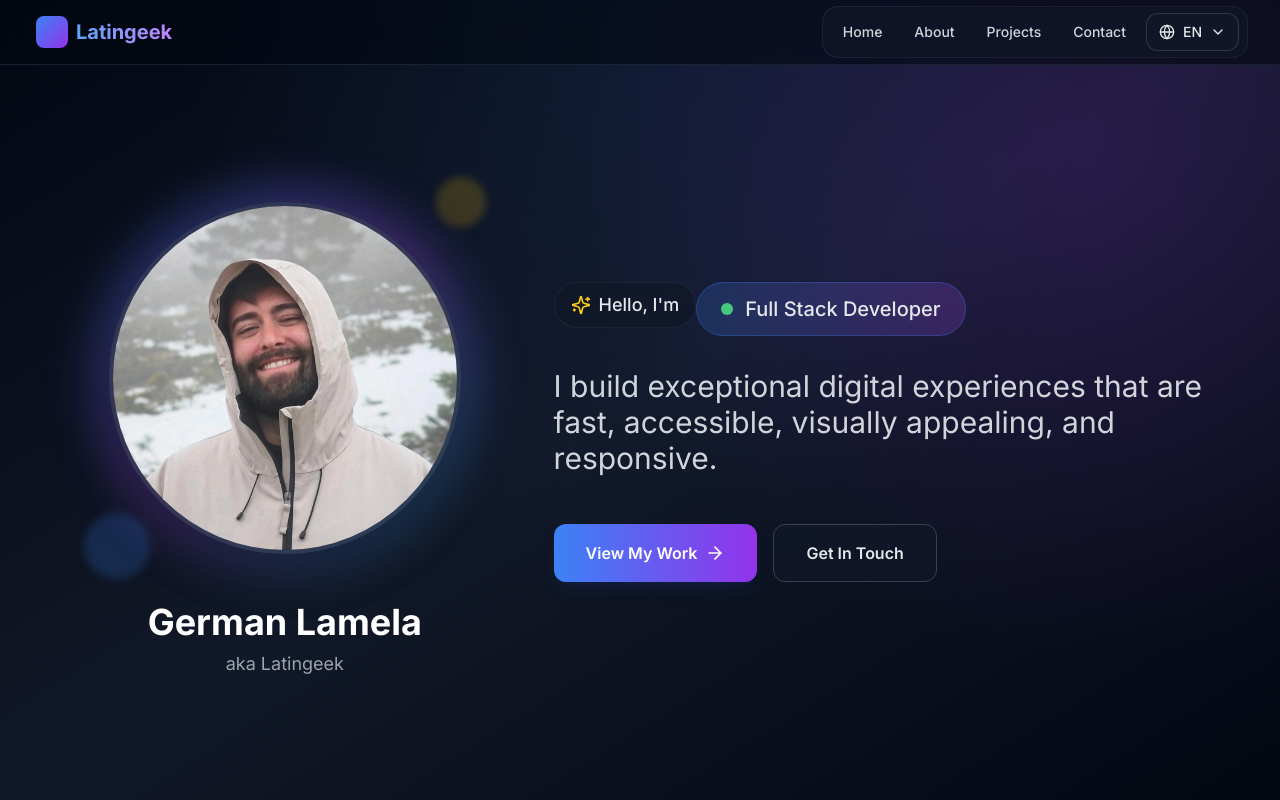
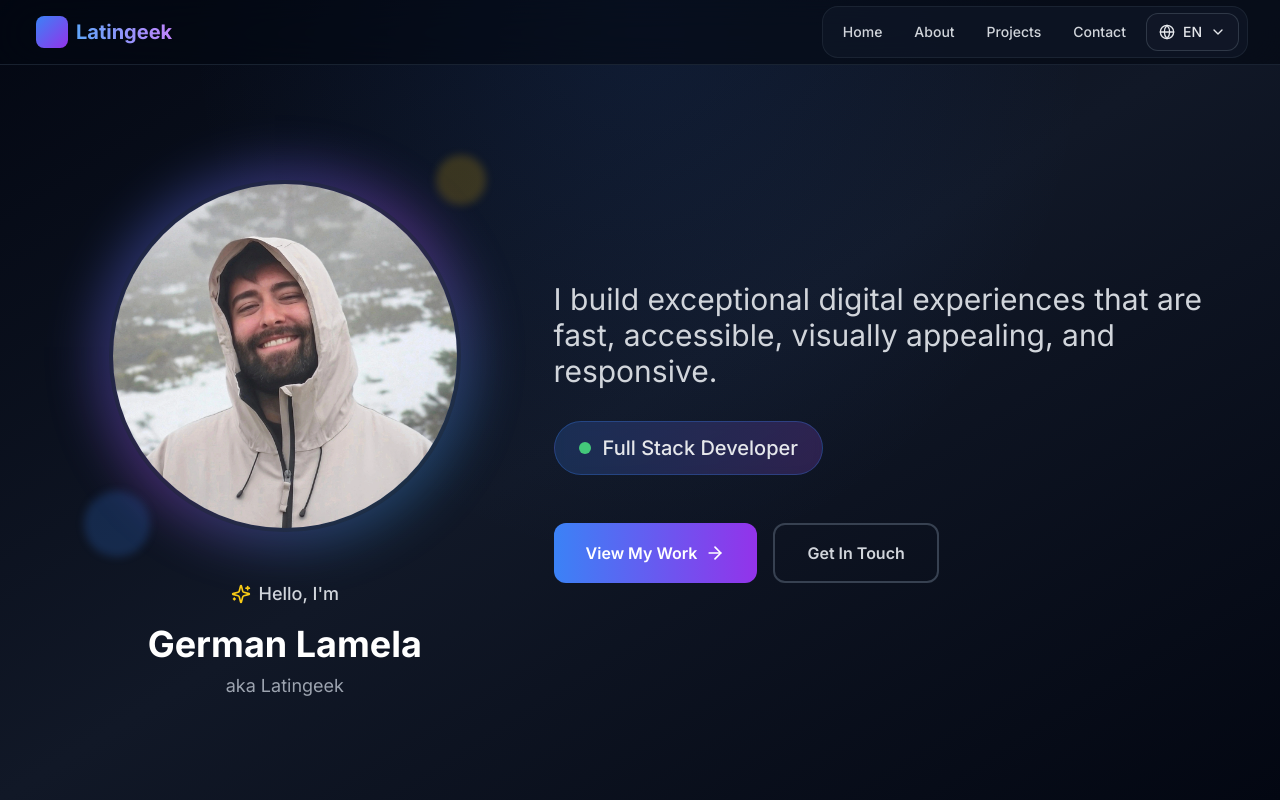
Before and after one commit to LatinGeek/latingeek-portfolio, a Next.js app: page /en in a window 1280 px wide. Shown: the top 800 px of the page. Built offline with nearby package versions, Linux system fonts and the light colour scheme.

Commit message:
fix: adjust Hero layout - greeting below avatar, title badge below description

```diff
--- a/components/sections/Hero.tsx
+++ b/components/sections/Hero.tsx
@@ -10,16 +10,15 @@ export default function Hero() {
   const t = useTranslations('hero');
 
   return (
-    <section className="relative flex min-h-screen items-center justify-center overflow-hidden px-1 pt-16">
+    <section className="relative min-h-screen flex items-center justify-center overflow-hidden pt-16">
       {/* Background gradient */}
       <div className="absolute inset-0 bg-gradient-to-br from-gray-950 via-gray-900 to-gray-950" />
       <div className="absolute inset-0 bg-[radial-gradient(ellipse_at_top,_var(--tw-gradient-stops))] from-blue-500/10 via-transparent to-transparent" />
-      <div className="absolute inset-0 bg-[radial-gradient(circle_at_85%_20%,rgba(147,51,234,0.18),transparent_40%)]" />
 
       <div className="container relative z-10 mx-auto px-4 sm:px-6 lg:px-8">
         <div className="max-w-6xl mx-auto">
           <div className="flex flex-col lg:flex-row items-center justify-between gap-12">
-            {/* Left column: Avatar and personal info */}
+            {/* Left column: Avatar with greeting */}
             <motion.div
               initial={{ opacity: 0, x: -20 }}
               animate={{ opacity: 1, x: 0 }}
@@ -30,7 +29,7 @@ export default function Hero() {
                 {/* Avatar container with gradient border */}
                 <div className="relative w-64 h-64 md:w-80 md:h-80 lg:w-96 lg:h-96 mx-auto">
                   <div className="absolute inset-0 bg-gradient-to-br from-blue-500 via-purple-500 to-cyan-500 rounded-full blur-xl opacity-30 animate-pulse" />
-                  <div className="absolute inset-4 overflow-hidden rounded-full border-4 border-gray-700/60 shadow-2xl shadow-black/40">
+                  <div className="absolute inset-4 rounded-full overflow-hidden border-4 border-gray-800/50">
                     <Image
                       src="/images/avatar.webp"
                       alt="German Lamela (Latingeek)"
@@ -45,25 +44,27 @@ export default function Hero() {
                   <div className="absolute -bottom-2 -left-2 w-16 h-16 rounded-full bg-blue-500/20 border border-blue-500/30 blur-sm" />
                 </div>
 
-                {/* Name and title below avatar */}
-                <div className="mt-8 text-center">
-                  <motion.h2
-                    initial={{ opacity: 0, y: 10 }}
-                    animate={{ opacity: 1, y: 0 }}
-                    transition={{ duration: 0.5, delay: 0.2 }}
-                    className="text-3xl md:text-4xl font-bold text-white"
-                  >
+                {/* Greeting below avatar */}
+                <motion.div
+                  initial={{ opacity: 0, y: 10 }}
+                  animate={{ opacity: 1, y: 0 }}
+                  transition={{ duration: 0.5, delay: 0.2 }}
+                  className="mt-8 text-center"
+                >
+                  <div className="inline-flex items-center space-x-2 mb-4">
+                    <Sparkles className="w-5 h-5 text-yellow-400" />
+                    <span className="text-lg font-medium text-gray-300">
+                      {t('greeting')}
+                    </span>
+                  </div>
+
+                  <h2 className="text-3xl md:text-4xl font-bold text-white">
                     {t('name')}
-                  </motion.h2>
-                  <motion.p
-                    initial={{ opacity: 0, y: 10 }}
-                    animate={{ opacity: 1, y: 0 }}
-                    transition={{ duration: 0.5, delay: 0.3 }}
-                    className="mt-2 text-lg text-gray-400"
-                  >
+                  </h2>
+                  <p className="text-lg text-gray-400 mt-2">
                     {t('aka')}
-                  </motion.p>
-                </div>
+                  </p>
+                </motion.div>
               </div>
             </motion.div>
 
@@ -74,27 +75,24 @@ export default function Hero() {
               transition={{ duration: 0.5 }}
               className="lg:w-3/5 text-center lg:text-left"
             >
-              {/* Greeting */}
-              <motion.div
+              {/* Description */}
+              <motion.p
                 initial={{ opacity: 0, y: 20 }}
                 animate={{ opacity: 1, y: 0 }}
                 transition={{ duration: 0.5 }}
-                className="mb-6 inline-flex items-center space-x-2 rounded-full border border-gray-800/80 bg-gray-900/70 px-4 py-2"
+                className="text-2xl md:text-3xl text-gray-300 mb-8 leading-relaxed"
               >
-                <Sparkles className="w-5 h-5 text-yellow-400" />
-                <span className="text-lg font-medium text-gray-200">
-                  {t('greeting')}
-                </span>
-              </motion.div>
+                {t('description')}
+              </motion.p>
 
-              {/* Title */}
+              {/* Title badge (below description) */}
               <motion.div
                 initial={{ opacity: 0, y: 20 }}
                 animate={{ opacity: 1, y: 0 }}
                 transition={{ duration: 0.5, delay: 0.1 }}
-                className="mb-8 inline-block"
+                className="mb-12 inline-block"
               >
-                <div className="inline-flex items-center rounded-full border border-blue-500/30 bg-gradient-to-r from-blue-500/20 to-purple-500/20 px-6 py-3 backdrop-blur-sm">
+                <div className="inline-flex items-center px-6 py-3 rounded-full bg-gradient-to-r from-blue-500/20 to-purple-500/20 border border-blue-500/30 backdrop-blur-sm">
                   <div className="w-3 h-3 rounded-full bg-green-400 animate-pulse mr-3" />
                   <span className="text-xl font-medium text-gray-200">
                     {t('title')}
@@ -102,26 +100,16 @@ export default function Hero() {
                 </div>
               </motion.div>
 
-              {/* Description */}
-              <motion.p
-                initial={{ opacity: 0, y: 20 }}
-                animate={{ opacity: 1, y: 0 }}
-                transition={{ duration: 0.5, delay: 0.2 }}
-                className="mb-10 max-w-2xl text-2xl leading-relaxed text-gray-300 md:text-3xl lg:mb-12"
-              >
-                {t('description')}
-              </motion.p>
-
               {/* CTA Buttons */}
               <motion.div
                 initial={{ opacity: 0, y: 20 }}
                 animate={{ opacity: 1, y: 0 }}
-                transition={{ duration: 0.5, delay: 0.3 }}
+                transition={{ duration: 0.5, delay: 0.2 }}
                 className="flex flex-col sm:flex-row gap-4 justify-center lg:justify-start"
               >
                 <Link
                   href="#projects"
-                  className="group inline-flex items-center justify-center rounded-xl bg-gradient-to-r from-blue-500 to-purple-600 px-8 py-4 font-semibold text-white shadow-lg shadow-blue-900/20 transition-all duration-300 hover:-translate-y-1 hover:shadow-2xl hover:shadow-blue-500/30 focus-visible:outline-none focus-visible:ring-2 focus-visible:ring-blue-500/70"
+                  className="group inline-flex items-center justify-center px-8 py-4 rounded-xl bg-gradient-to-r from-blue-500 to-purple-600 text-white font-semibold hover:shadow-2xl hover:shadow-blue-500/30 transition-all duration-300 transform hover:-translate-y-1"
                 >
                   {t('viewWork')}
                   <ArrowRight className="ml-2 w-5 h-5 group-hover:translate-x-1 transition-transform" />
@@ -129,7 +117,7 @@ export default function Hero() {
 
                 <Link
                   href="#contact"
-                  className="inline-flex items-center justify-center rounded-xl border border-gray-700 bg-gray-900/70 px-8 py-4 font-semibold text-gray-200 transition-all duration-300 hover:border-blue-500 hover:bg-blue-500/10 hover:text-white focus-visible:outline-none focus-visible:ring-2 focus-visible:ring-blue-500/60"
+                  className="inline-flex items-center justify-center px-8 py-4 rounded-xl border-2 border-gray-700 text-gray-300 font-semibold hover:border-blue-500 hover:text-white hover:bg-blue-500/10 transition-all duration-300"
                 >
                   {t('getInTouch')}
                 </Link>
```
